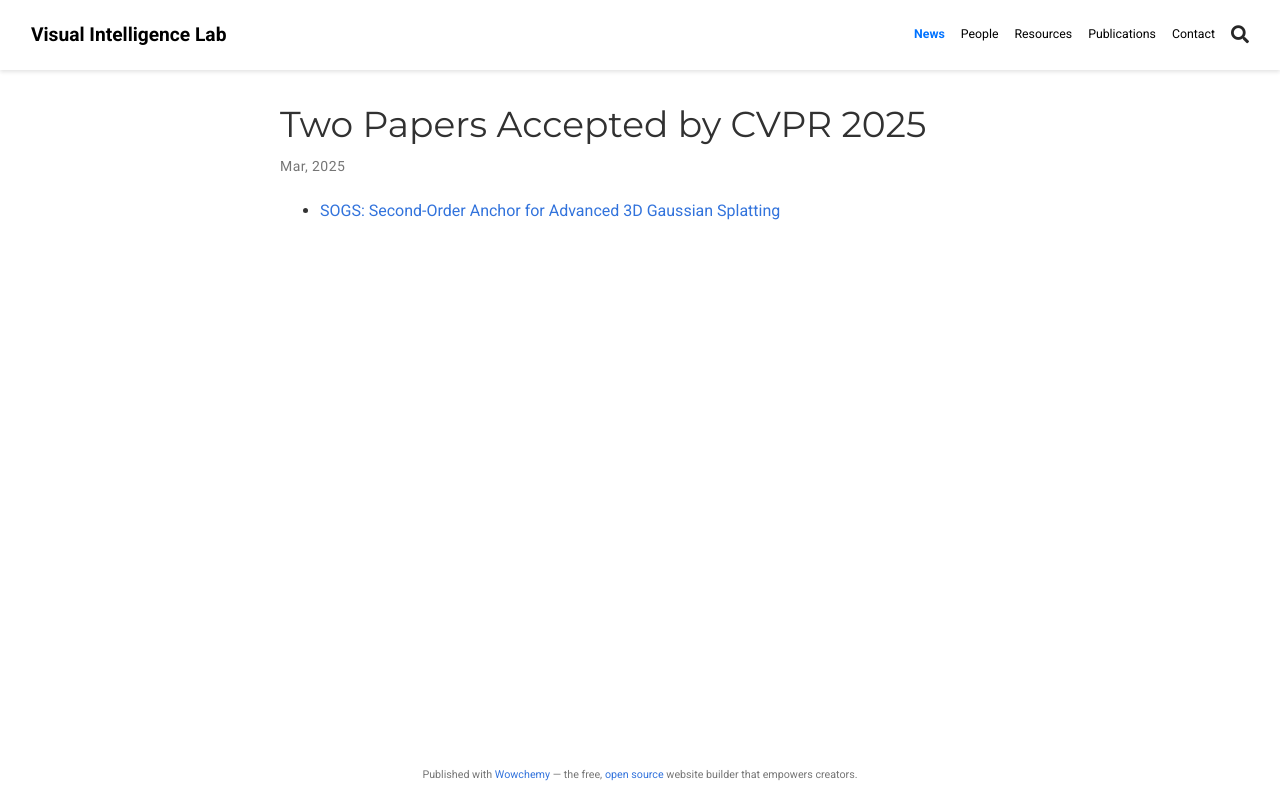
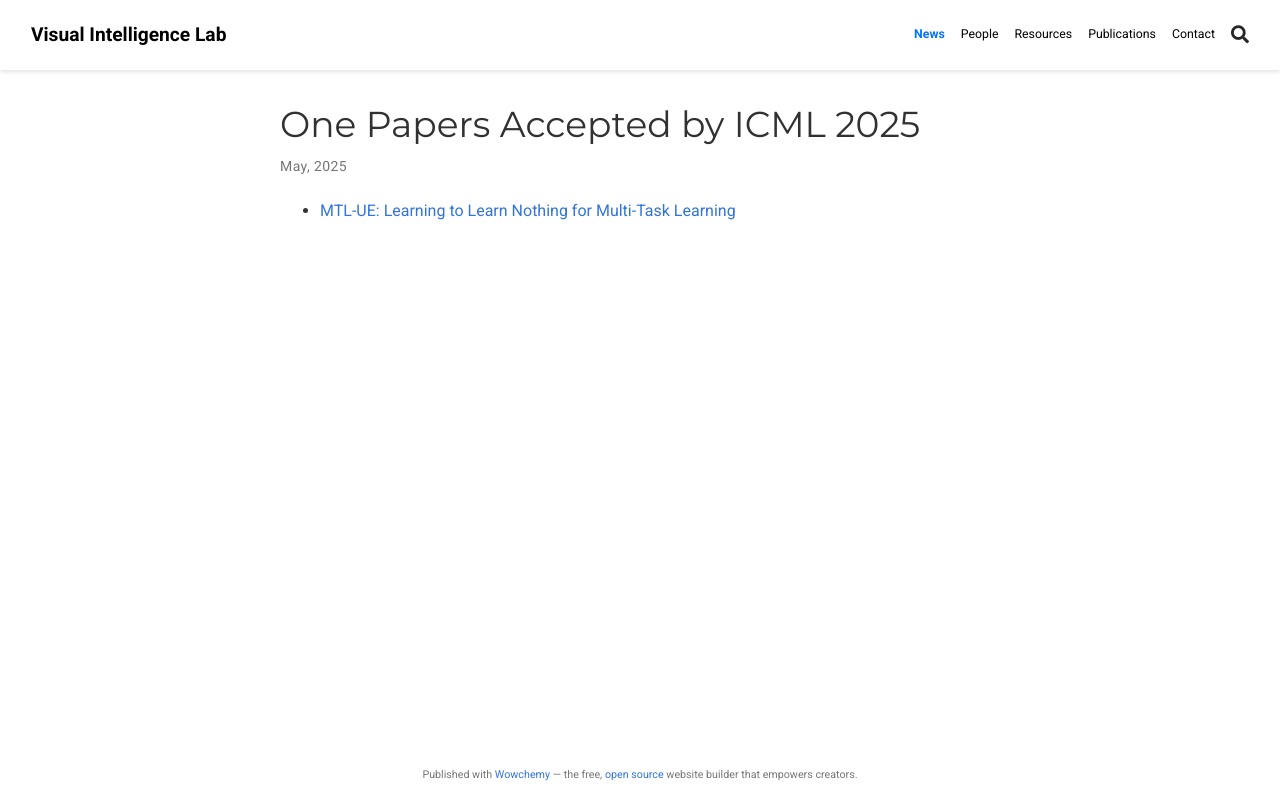
Before and after one commit to SG-VILab/SG-VILab.github.io, a plain HTML site: page post/ICML2025/index.html in a window 1280 px wide. Drawn offline with nearby package versions, Linux system fonts and the light colour scheme; some icons are missing.

Commit message:
Update index.html

```diff
--- a/post/ICML2025/index.html
+++ b/post/ICML2025/index.html
@@ -266,7 +266,7 @@ MTL-UE: Learning to Learn Nothing for Multi-Task Learning
   <link rel="icon" type="image/png" href="/media/icon_hu8f541cf365dc5e87274f84a6695d9263_15431_32x32_fill_lanczos_center_3.png" />
   <link rel="apple-touch-icon" type="image/png" href="/media/icon_hu8f541cf365dc5e87274f84a6695d9263_15431_180x180_fill_lanczos_center_3.png" />
 
-  <link rel="canonical" href="https://sg-vilab.github.io/post/cvpr2025/" />
+  <link rel="canonical" href="https://sg-vilab.github.io/post/ICML2025/" />
 
 
 
@@ -656,7 +656,7 @@ MTL-UE: Learning to Learn Nothing for Multi-Task Learning
 
 
 <div class="article-container pt-3">
-  <h1>Two Papers Accepted by CVPR 2025</h1>
+  <h1>One Papers Accepted by ICML 2025</h1>
 
 
 
@@ -675,7 +675,7 @@ MTL-UE: Learning to Learn Nothing for Multi-Task Learning
 
 
 
-    Mar, 2025
+    May, 2025
   </span>
 
 
@@ -708,7 +708,7 @@ MTL-UE: Learning to Learn Nothing for Multi-Task Learning
 
     <div class="article-style">
       <ul>
-<li><a href="https://sg-vilab.github.io/publication/zhang2025sogs/" target="_blank" rel="noopener">SOGS: Second-Order Anchor for Advanced 3D Gaussian Splatting </a> <br></li>
+<li><a href="https://sg-vilab.github.io/publication/yu2025mtl/" target="_blank" rel="noopener">MTL-UE: Learning to Learn Nothing for Multi-Task Learning </a> <br></li>
 </ul>
     </div>
 
```
